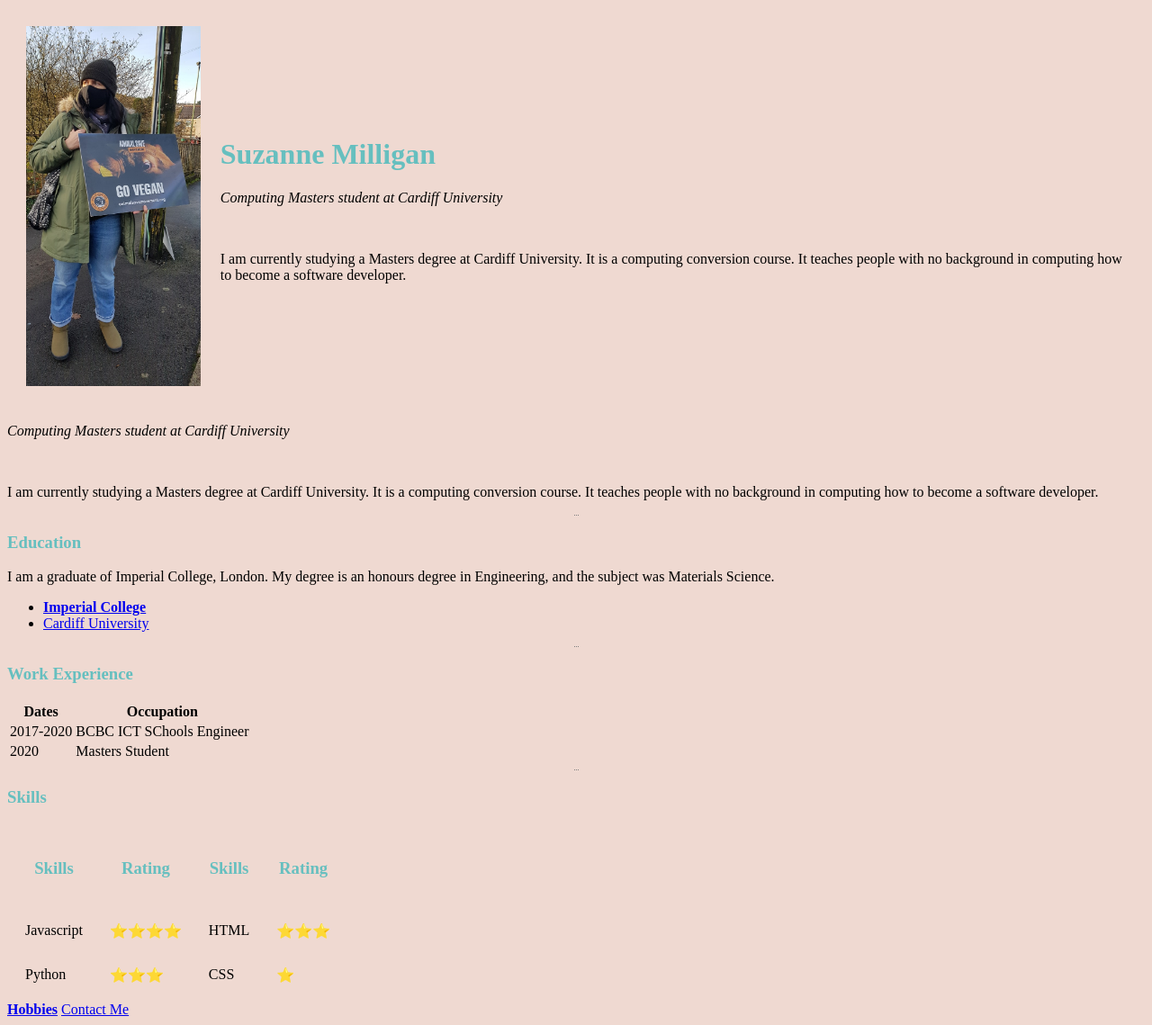
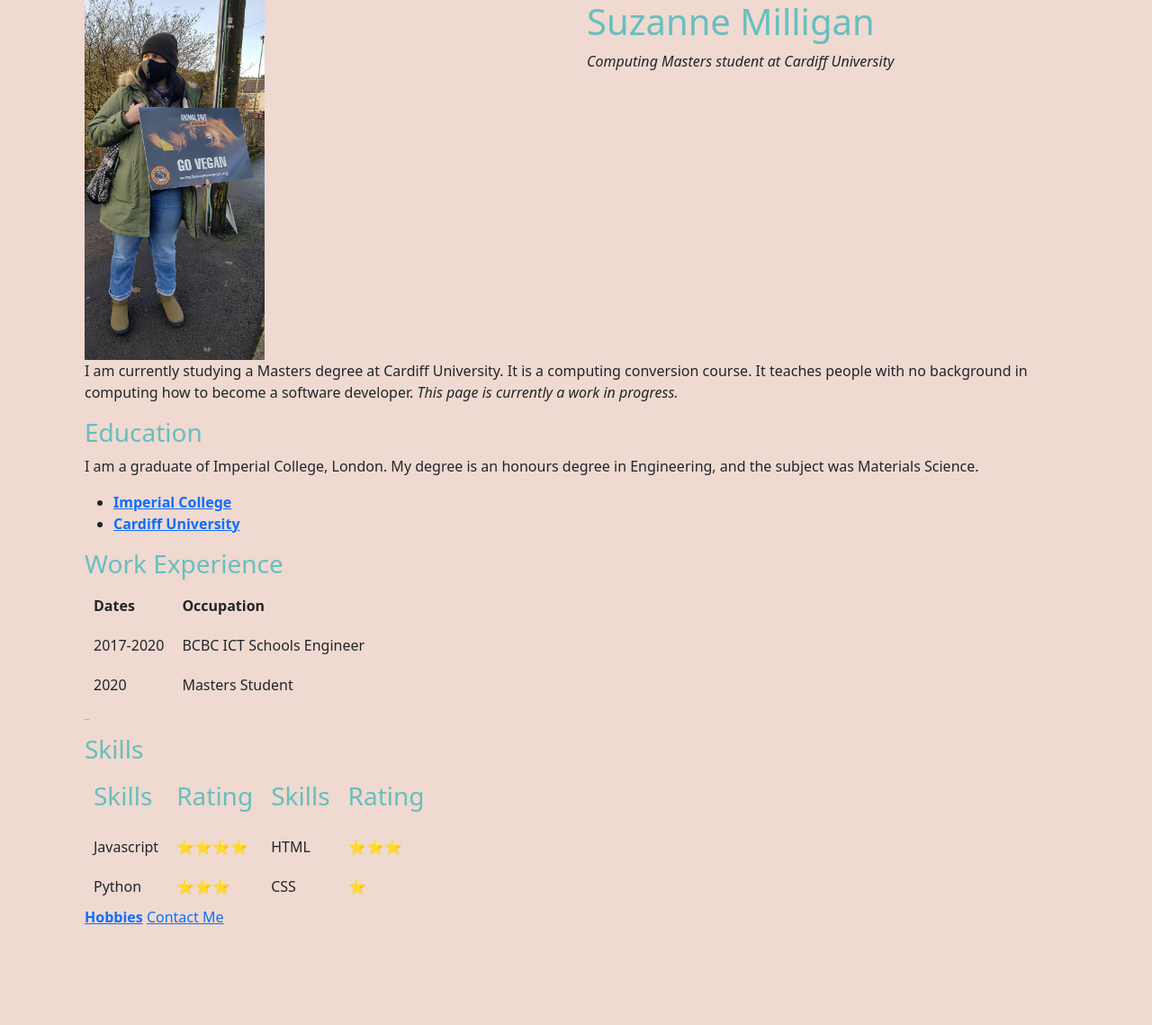
Before and after one commit to milligans/diss, a Flask app: page / in a window 1280 px wide. Shown: the whole page at 90% size. After the commit the page ends 1027 px from the top, so only its background shows below. Run offline with Flask 2, Linux system fonts and the light colour scheme.

Commit message:
added bootstrap and formatting

```diff
--- a/app/static/styles.css
+++ b/app/static/style.css
@@ -1,5 +1,7 @@
-
-body {
+body{
+    background-color: black;
+}
+#homebox {
      background-color : #efd9d1
  }
  hr {
--- a/app/templates/index.html
+++ b/app/templates/index.html
@@ -3,40 +3,37 @@
 {% block content %}
 
 
-<div>
-<table cellspacing = "20">
-        <tr>
-            <td>
-                <img src = "static\img\smilligan.jpg" alt="image of Suzanne Milligan">
-            </td>
-            <td>
+<div id="topofpage">
+    <div class="row">
+        <div class="col" id="mypic">
+
+                <img src = "{{url_for('static', filename='img/smilligan.jpg')}}" alt="image of Suzanne Milligan" class="square" width ="200px" height="400px">
+        </div>
+        <div class="col" id ="spiel">
                 <h1>Suzanne Milligan</h1>
                 <p><em>Computing Masters student at Cardiff University</em></p>
-   <br>
+        </div>
+   </div>
    <p>I am currently studying a Masters degree at Cardiff University. It is a computing conversion course. It teaches
-       people with no background in computing how to become a software developer.
+       people with no background in computing how to become a software developer. <em>This page is currently a work in progress.
+       </em>
    </p>
-            </td>
-        </tr>
-    </table>
+
+</div>
 
 
-   <p><em>Computing Masters student at Cardiff University</em></p>
-   <br>
-   <p>I am currently studying a Masters degree at Cardiff University. It is a computing conversion course. It teaches
-       people with no background in computing how to become a software developer.
-   </p>
-   <hr>
+
+<div id="hr">
    <h3>Education</h3>
    <p>I am a graduate of Imperial College, London. My degree is an honours degree in Engineering, and the subject was Materials Science.</p>
    <ul>
        <li><strong><a href= "https://www.imperial.ac.uk">Imperial College</a></strong></li>
-       <li><a href="https://www.cardiff.ac.uk">Cardiff University</a></li>
+       <li><strong><a href="https://www.cardiff.ac.uk">Cardiff University</a></strong></li>
    </ul>
-   <hr>
+</div>
    <h3>Work Experience</h3>
 
-   <table>
+   <table cellspacing="10" cellpadding="10%">
        <thead>
            <tr>
                <th>Dates</th>
@@ -45,7 +42,7 @@
        </thead>
         <tr>
             <td>2017-2020</td>
-            <td>BCBC ICT SChools Engineer</td>
+            <td>BCBC ICT Schools Engineer</td>
         </tr>
         <tr>
             <td>2020</td>
@@ -55,7 +52,7 @@
    </table>
    <hr>
    <h3>Skills</h3>
-   <table cellspacing = "10", cellpadding = 10%>
+   <table cellspacing = "10" cellpadding = "10%">
        <thead>
            <tr>
                <th><h3>Skills</h3></th>
--- a/app/templates/layout.html
+++ b/app/templates/layout.html
@@ -4,11 +4,25 @@
     <meta charset="UTF-8">
     <meta name="viewport" content="width=device-width, initial-scale=1.0">
     <title>Suzanne Milligan</title>
-    <link rel="stylesheet" href="static/styles.css">
+    <!--    link to bootstrap external stylesheet-->
+    <link href="https://cdn.jsdelivr.net/npm/bootstrap@5.0.0-beta2/dist/css/bootstrap.min.css" rel="stylesheet" integrity="sha384-BmbxuPwQa2lc/FVzBcNJ7UAyJxM6wuqIj61tLrc4wSX0szH/Ev+nYRRuWlolflfl" crossorigin="anonymous">
+<!--        internal style sheet  -->
+    <link rel=stylesheet type="text/css" href="{{url_for('static', filename='style.css') }}">
+<!--    link to google icon fonts for the email logo -->
+     <link href="https://fonts.googleapis.com/icon?family=Material+Icons" rel="stylesheet">
+    <meta name="viewport" content="width=device-width, initial-scale=1.0">
 </head>
 <body>
-{% block content %}
-{% endblock %}
+<!--    start of container for main content, flex grow 1 makes it fill the whole page, thus pushing the footer to the bottom-->
+    <main class="flex-grow-1" id="homebox">
+    <div class = container id ="wrapping">
+        <div class ="container-md" id="home_content">
+             {% block content %}
+             {% endblock %}
+
+        </div>
+    </div>
+    </main>
 </body>
 
 </html>
```
